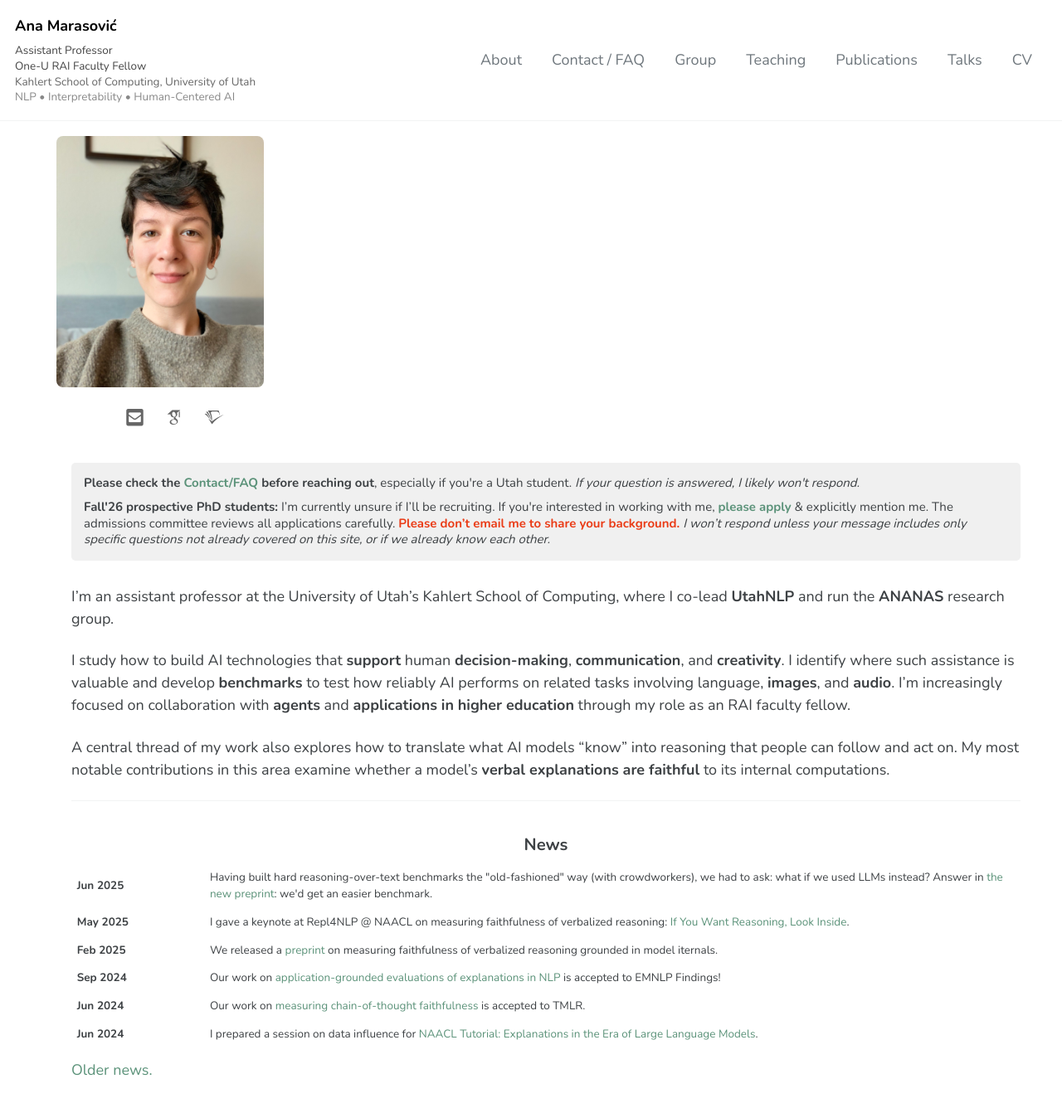
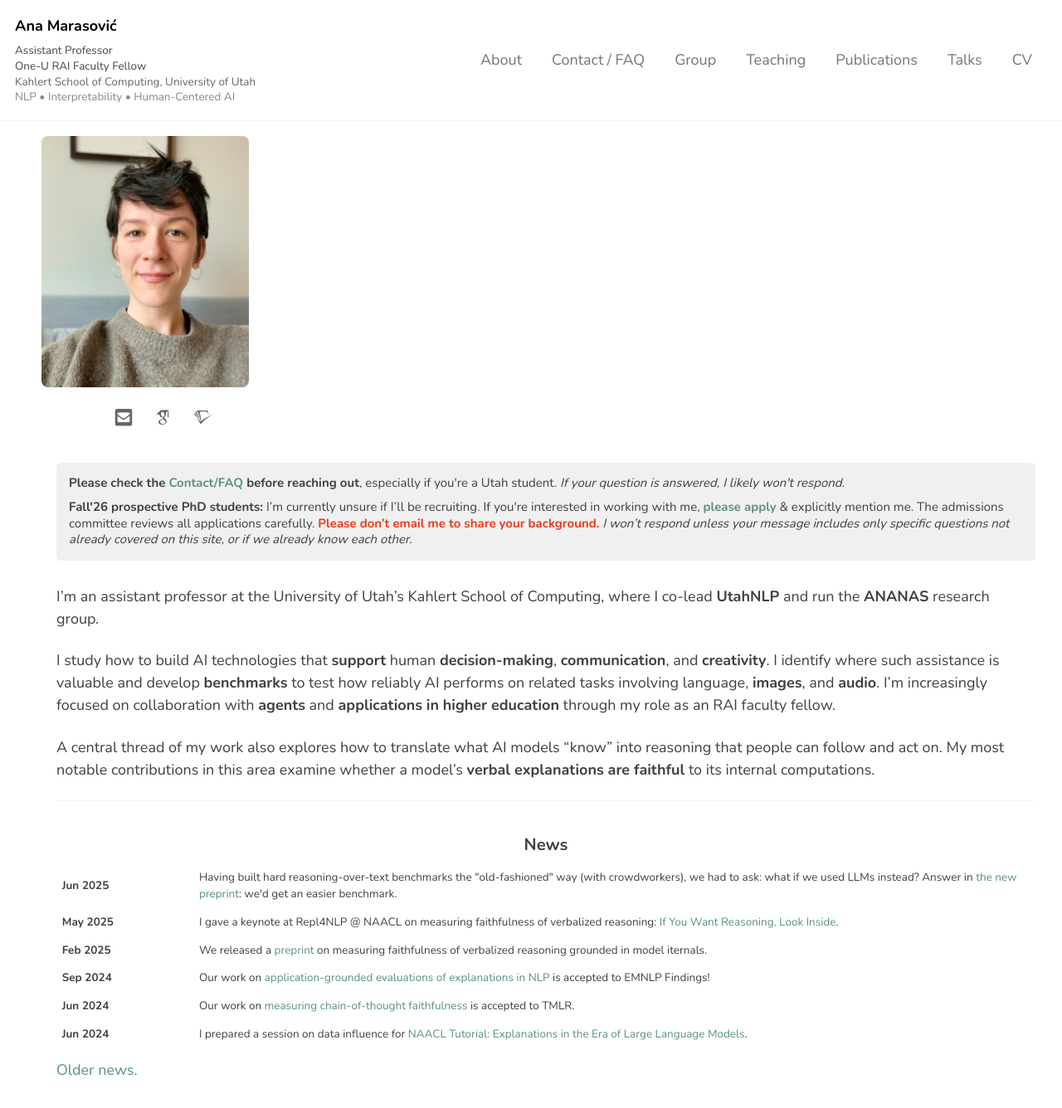
Before and after one commit to amarasovic/amarasovic.github.io, a Jekyll site: the page built from index.md, in a window 1280 px wide and 1400 px high. Shown: the top 1336 px of the window at 83% size. Built offline with Jekyll 4.4.1, drawn with Linux system fonts in a browser that asks for light colours; cached includes are drawn as plain includes; some web fonts are replaced; a script that is not in the unit is left out.

Commit message:
Fix About page layout while keeping other pages wider
- Restore proper sidebar spacing for About page
- Prevent content from overlapping with profile photo
- Keep other pages (Publications, Contact, etc.) at expanded width
- Use more specific CSS selectors to avoid conflicts

🤖 Generated with [Claude Code](https://claude.ai/code)

Co-Authored-By: Claude <noreply@anthropic.com>

```diff
--- a/assets/css/main.scss
+++ b/assets/css/main.scss
@@ -131,22 +131,33 @@ a {
   margin-left: 2em !important;
 }
 
-/* Make pages without sidebars actually wider */
-.page:not(.has-sidebar) {
-  max-width: none !important;
-  width: 100% !important;
+/* Make pages with author_profile (but no custom sidebar) wider */
+body:not(.layout--splash) .page {
+  @include breakpoint($large) {
+    width: 100% !important;
+    padding-right: 0 !important;
+  }
 }
 
-/* For pages without custom sidebar, expand the main container */
-body:not(.has-sidebar) #main {
-  max-width: 95% !important;
-  padding-left: 2em !important;
-  padding-right: 2em !important;
+/* Expand main container for pages without custom sidebar */
+body:not(.layout--splash) #main {
+  @include breakpoint($large) {
+    max-width: 95% !important;
+  }
 }
 
-/* Specifically target author profile pages to be wider */
-.layout--single .page__content {
-  max-width: none !important;
+/* But restore normal layout for About page (which has custom sidebar) */
+body.layout--single.has-sidebar .page,
+.sidebar ~ .page {
+  @include breakpoint($large) {
+    width: calc(100% - 200px) !important;
+    padding-right: 200px !important;
+  }
+
+  @include breakpoint($x-large) {
+    width: calc(100% - 275px) !important;
+    padding-right: 275px !important;
+  }
 }
 
 /*
```
